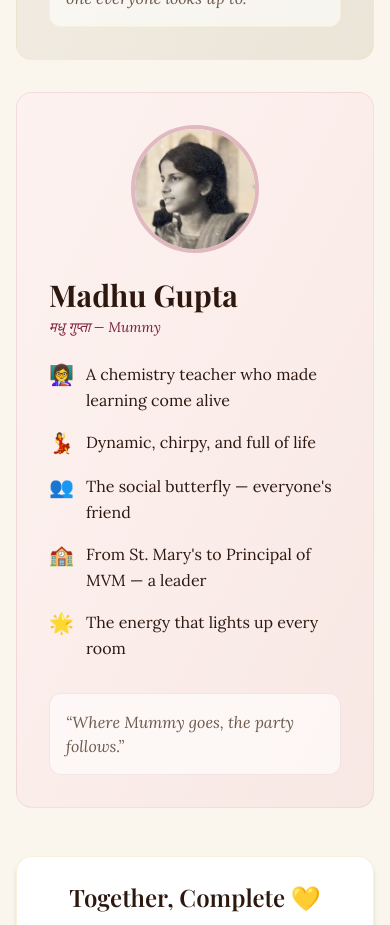
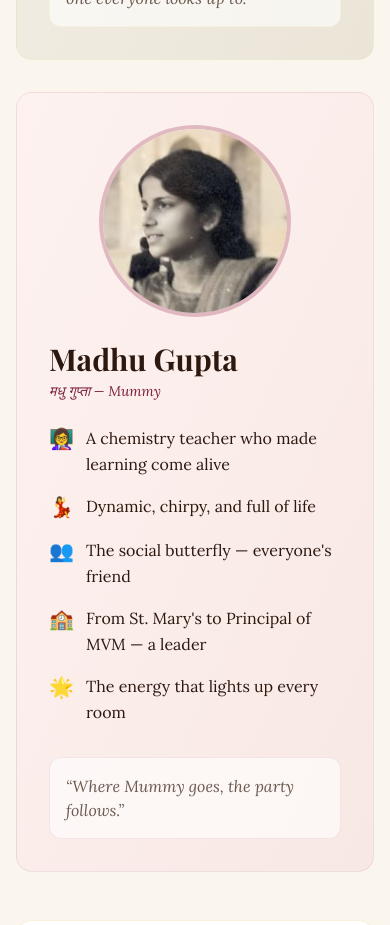
Before and after one commit to gptgrv/madhu-hari-50, a Next.js app: page / in a window 390 px wide. Shown: the part 8820-9745 px from the top of the page. Built offline with nearby package versions, Linux system fonts and the light colour scheme; no server answers; a web font is replaced by a local one.

Commit message:
fix: match Madhu portrait size to Hari (w-48 h-48)

```diff
--- a/src/components/Personalities.tsx
+++ b/src/components/Personalities.tsx
@@ -39,7 +39,7 @@ export default function Personalities() {
 
           {/* Mummy */}
           <div className="relative bg-gradient-to-br from-[#fdf2f0] to-[#f8e8e4] rounded-2xl md:rounded-l-none p-8 md:p-12 border border-maroon-light/10 md:border-l-0">
-            <div className="w-32 h-32 rounded-full overflow-hidden border-4 border-maroon-light/30 mb-6 mx-auto md:mx-0">
+            <div className="w-48 h-48 rounded-full overflow-hidden border-4 border-maroon-light/30 mb-6 mx-auto md:mx-0">
               <img src="/photos/madhu_taj.jpeg" alt="Madhu Gupta" className="w-full h-full object-cover object-top" />
             </div>
             <h3 className="font-[family-name:var(--font-serif)] text-3xl font-bold text-text-dark mb-1">
```
